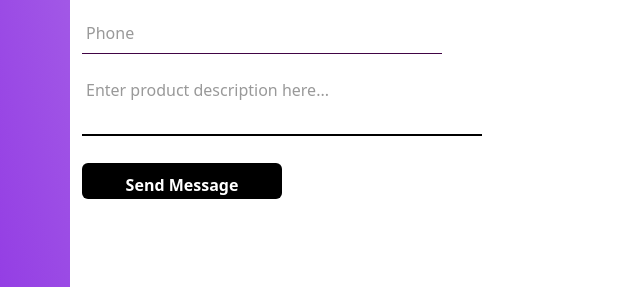
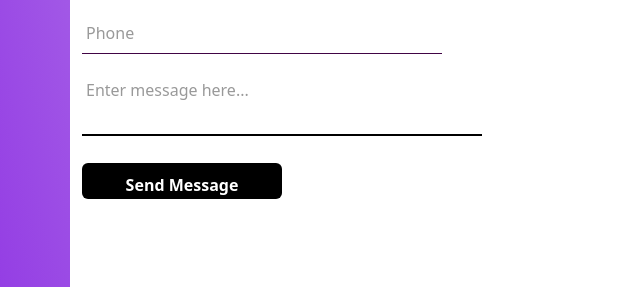
Before and after one commit to AfiaBerg32/My-Portfolio, a plain HTML site: page index.html in a window 1280 px wide. Shown: the part 3059-3346 px from the top of the page, 0-640 px from the left. Drawn offline with nearby package versions, Linux system fonts and the light colour scheme.

Commit message:
Update index.html

```diff
--- a/index.html
+++ b/index.html
@@ -177,7 +177,7 @@
 
 <input type="number" class="form-line" placeholder="Phone"><br>
 
-<textarea class="form-line" id="description" name="description" rows="2" placeholder="Enter product description here..."></textarea><br>
+<textarea class="form-line" id="description" name="description" rows="2" placeholder="Enter message here..."></textarea><br>
 
 <button id="contact-btn">Send Message</button>
 
```
